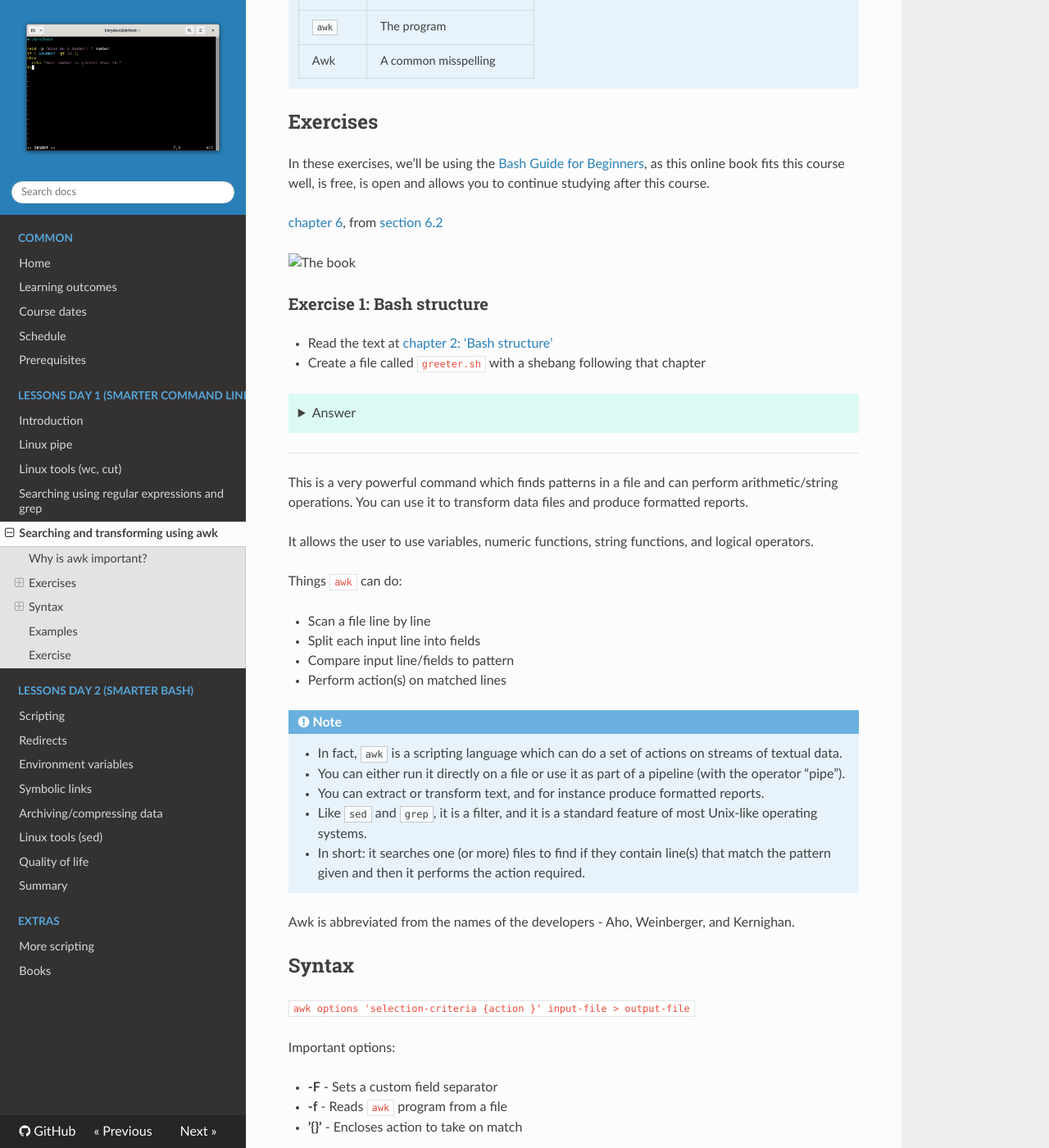
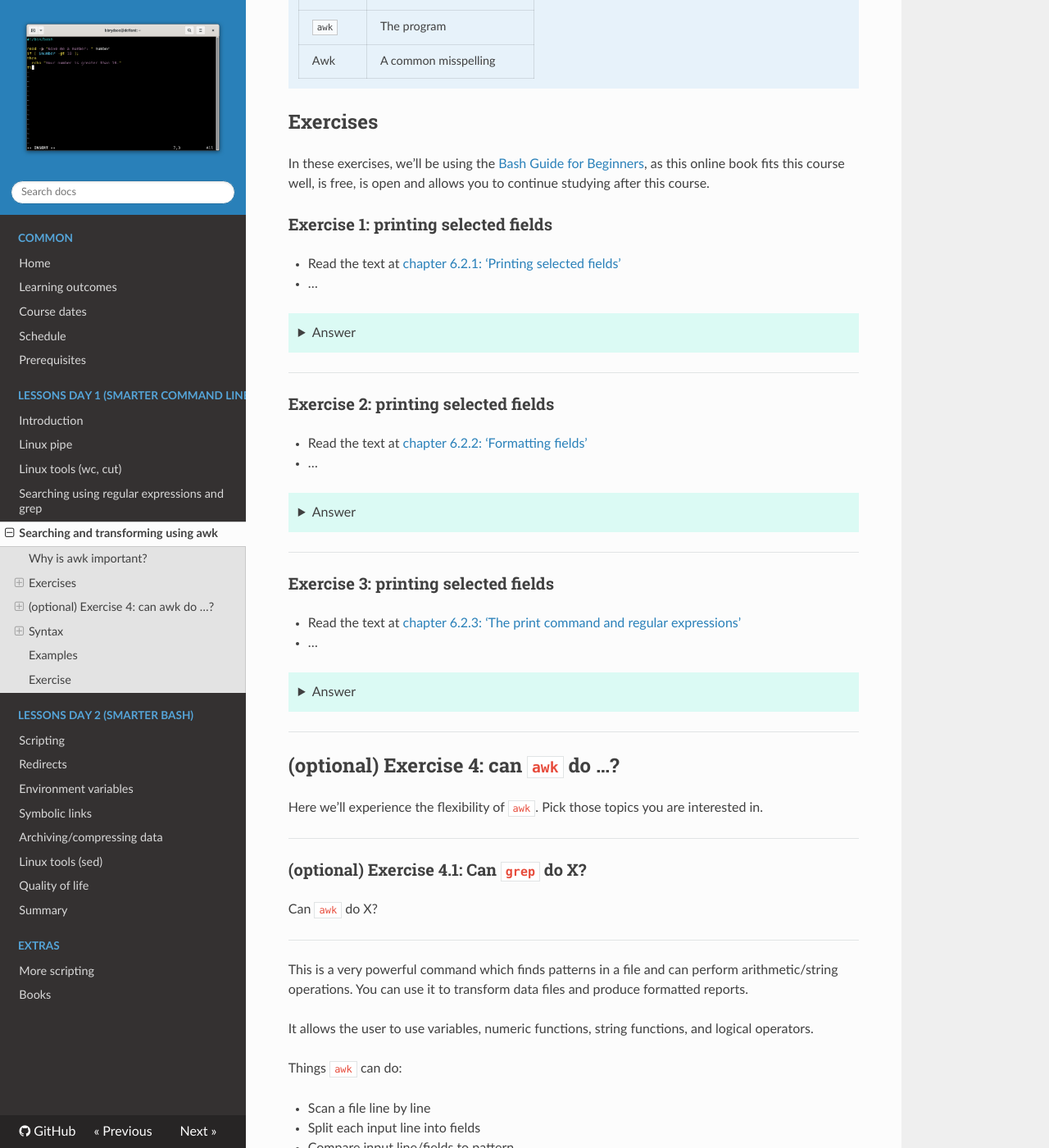
Before and after one commit to UPPMAX/linux-command-line-201, an MkDocs documentation site: the page built from docs/sessions/awk/README.md, in a window 1280 px wide and 1400 px high, scrolled down 698 px. Shown: the whole window at 82% size. Built offline with MkDocs 1.6.1, drawn with Linux system fonts in a browser that asks for light colours; nearby versions of some CDN libraries; some of the changed text lies outside the part shown.

Commit message:
Sketch of exercises

````diff
--- a/docs/sessions/awk/README.md
+++ b/docs/sessions/awk/README.md
@@ -40,43 +40,61 @@ In these exercises, we'll be using the
 as this online book fits this course well, is free, is open
 and allows you to continue studying after this course.
 
-
-[chapter 6](https://tldp.org/LDP/Bash-Beginners-Guide/html/chap_06.html),
-from [section 6.2](https://tldp.org/LDP/Bash-Beginners-Guide/html/sect_06_02.html)
-
-
-![The book](book_cover_282_x_450.png)
-
-### Exercise 1: Bash structure
+### Exercise 1: printing selected fields
 
 - Read the text at
-  [chapter 2: 'Bash structure'](https://github.com/bobbyiliev/introduction-to-bash-scripting/blob/main/ebook/en/content/002-bash-structure.md)
-- Create a file called `greeter.sh` with a shebang
-  following that chapter
+  [chapter 6.2.1: 'Printing selected fields'](https://tldp.org/LDP/Bash-Beginners-Guide/html/sect_06_02.html#sect_06_02_01)
+
+- ...
 
 ??? tip "Answer"
 
-    In a terminal, type:
-
-    ```bash
-    touch greeter.sh
-    ```
-
-    Add the following line to the file:
-
-    ```bash
-    #!/bin/bash
-    ```
-
-    Remember that if this does not work on your computer, use the more
-    flexible shebang:
+    ...
 
 
-    ```bash
-    #!/usr/bin/env bash
-    ```
+---
+
+### Exercise 2: printing selected fields
+
+- Read the text at
+  [chapter 6.2.2: 'Formatting fields'](https://tldp.org/LDP/Bash-Beginners-Guide/html/sect_06_02.html#sect_06_02_02)
+
+- ...
+
+??? tip "Answer"
+
+    ...
+
 
 ---
+
+### Exercise 3: printing selected fields
+
+- Read the text at
+  [chapter 6.2.3: 'The print command and regular expressions'](https://tldp.org/LDP/Bash-Beginners-Guide/html/sect_06_02.html#sect_06_02_03)
+
+- ...
+
+??? tip "Answer"
+
+    ...
+
+
+---
+
+## (optional) Exercise 4: can `awk` do ...?
+
+Here we'll experience the flexibility of `awk`.
+Pick those topics you are interested in.
+
+---
+
+### (optional) Exercise 4.1: Can `grep` do X?
+
+Can `awk` do X?
+
+---
+
 
 <!-- markdownlint-disable --><!-- Not checked for markdown style for now -->
 
@@ -250,11 +268,14 @@ Work with the files in the "exercises" - "awk-qol" directory.
 
 !!! info "Conclusions"
 
-    - `awk` can be used pipes: `[code]`
-    - `awk` can be used to read a specific column: `[code]`
-    - `awk` can be used to transform text: `[code]`
-    - `awk` can use regular expressions: `[code]`
-    - `awk` can do a lot more, `[link to book]`
+    - `awk` can be used pipes: `ls -l | awk '{ print $5 $9 }'`
+    - `awk` can be used to read a specific column:
+      `ls -l | awk '{ print $5 $9 }'`
+    - `awk` can be used to transform text:
+      `ls -ldh * | grep -v total | awk '{ print "Size is " $5 " bytes for " $9 }'`
+    - `awk` can use regular expressions:
+      `df -h | awk '/dev\/hd/ { print $6 "\t: " $5 }'`
+    - `awk` can do a lot more
 
 ---
 
````
